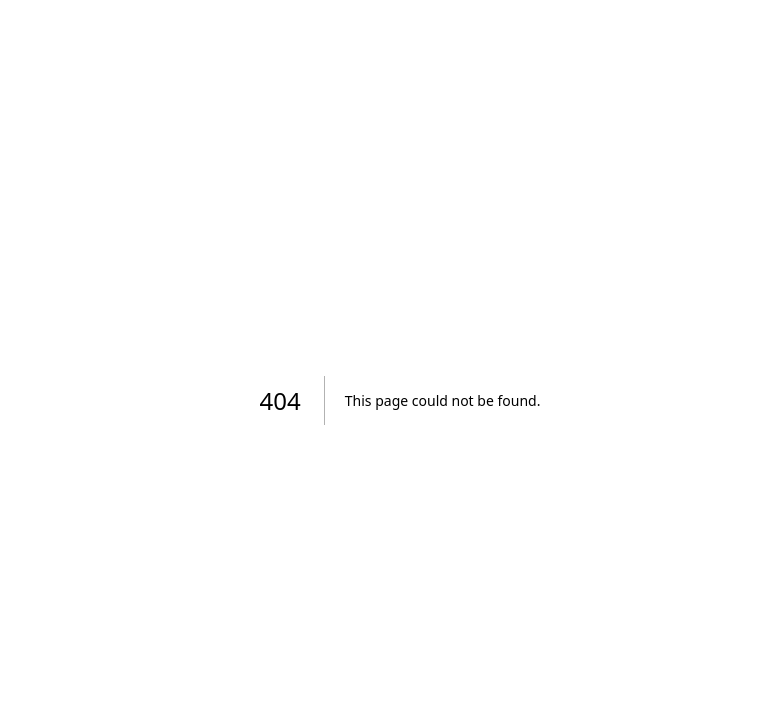
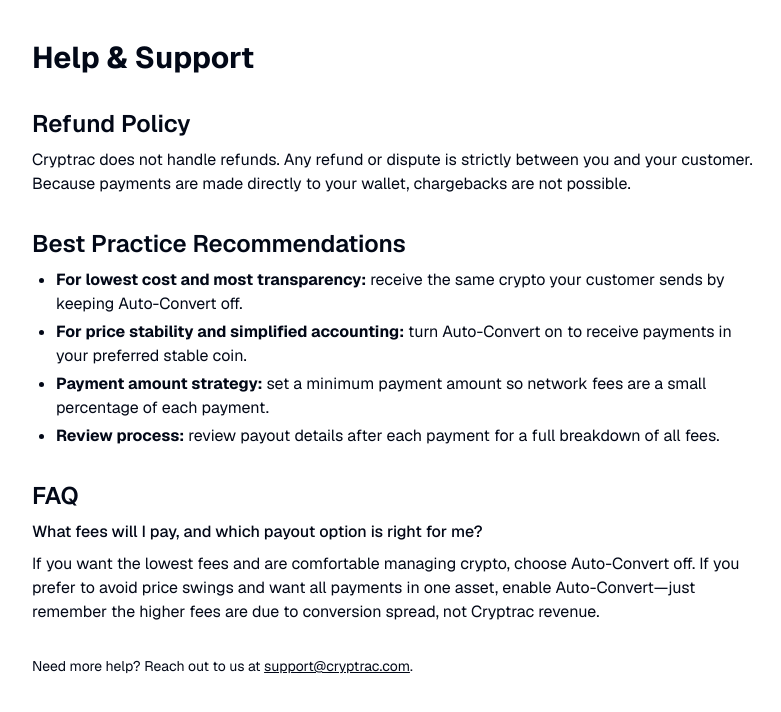
Before and after one commit to CryptracSolutions/cryptrac, a Next.js app: page /help in a window 1280 px wide. Before the commit this address had no page. Shown: the top 712 px of the page, without its empty margins (240-1021 px from the left). Built offline with nearby package versions, Linux system fonts and the light colour scheme.

Commit message:
Phase 6.5 Updates

```diff
--- a/app/components/fee-documentation.tsx
+++ b/app/components/fee-documentation.tsx
@@ -78,7 +78,7 @@ export function FeeDocumentation({
                     <Badge variant="outline" className="text-xs">0.5% - 1%</Badge>
                   </div>
                   <p className="text-xs text-gray-600">
-                    Processing fee. You choose if customer or merchant pays.
+                    Gateway fee. You choose whether the customer or merchant pays.
                   </p>
                 </div>
               )}
@@ -209,7 +209,7 @@ export function FeeDocumentation({
                   </CardHeader>
                   <CardContent className="space-y-3">
                     <p className="text-gray-700">
-                      Processing fee charged by the payment gateway for handling the transaction,
+                      Gateway fee charged by the payment gateway for handling the transaction,
                       managing risk, and forwarding funds to your wallet.
                     </p>
 
--- /dev/null
+++ b/app/help/page.tsx
@@ -0,0 +1,69 @@
+import Link from "next/link";
+import type { Metadata } from "next";
+
+export const metadata: Metadata = {
+  title: "Help & Support"
+};
+
+export default function HelpPage() {
+  return (
+    <div className="max-w-3xl mx-auto py-10 px-4 space-y-8">
+      <h1 className="text-3xl font-bold">Help &amp; Support</h1>
+
+      <section className="space-y-2">
+        <h2 className="text-2xl font-semibold">Refund Policy</h2>
+        <p>
+          Cryptrac does not handle refunds. Any refund or dispute is strictly
+          between you and your customer. Because payments are made directly
+          to your wallet, chargebacks are not possible.
+        </p>
+      </section>
+
+      <section className="space-y-2">
+        <h2 className="text-2xl font-semibold">Best Practice Recommendations</h2>
+        <ul className="list-disc pl-6 space-y-1">
+          <li>
+            <strong>For lowest cost and most transparency:</strong> receive the
+            same crypto your customer sends by keeping Auto-Convert off.
+          </li>
+          <li>
+            <strong>For price stability and simplified accounting:</strong> turn
+            Auto-Convert on to receive payments in your preferred stable coin.
+          </li>
+          <li>
+            <strong>Payment amount strategy:</strong> set a minimum payment
+            amount so network fees are a small percentage of each payment.
+          </li>
+          <li>
+            <strong>Review process:</strong> review payout details after each
+            payment for a full breakdown of all fees.
+          </li>
+        </ul>
+      </section>
+
+      <section className="space-y-2">
+        <h2 className="text-2xl font-semibold">FAQ</h2>
+        <p className="font-medium">
+          What fees will I pay, and which payout option is right for me?
+        </p>
+        <p>
+          If you want the lowest fees and are comfortable managing crypto,
+          choose Auto-Convert off. If you prefer to avoid price swings and want
+          all payments in one asset, enable Auto-Convert—just remember the higher
+          fees are due to conversion spread, not Cryptrac revenue.
+        </p>
+      </section>
+
+      <p className="text-sm text-muted-foreground">
+        Need more help? Reach out to us at{' '}
+        <Link
+          href="mailto:support@cryptrac.com"
+          className="text-primary underline"
+        >
+          support@cryptrac.com
+        </Link>
+        .
+      </p>
+    </div>
+  );
+}
--- a/app/merchant/onboarding/steps/payment-config-step.tsx
+++ b/app/merchant/onboarding/steps/payment-config-step.tsx
@@ -259,7 +259,7 @@ export default function PaymentConfigStep({ data, walletConfig, onComplete, onPr
             <Alert className="border-blue-200 bg-blue-50">
               <Info className="h-4 w-4 text-blue-600" />
               <AlertDescription className="text-blue-800">
-                <strong>Gateway Fee Responsibility:</strong> Choose who pays the gateway processing fees.
+                <strong>Gateway Fee Responsibility:</strong> Choose who pays the gateway fee.
                 This setting can be overridden for individual payment links.
               </AlertDescription>
             </Alert>
--- a/app/page.tsx
+++ b/app/page.tsx
@@ -65,7 +65,7 @@ export default function Home() {
   const faqItems = [
     {
       question: "What does Cryptrac cost?",
-      answer: "Cryptrac charges $19/month (or $199/year) for platform access. We don't take any transaction fees - you only pay gateway processing fees (0.5% for direct payments, 1% for auto-convert) which go to the payment processor, not to Cryptrac."
+      answer: "Cryptrac charges $19/month (or $199/year) for platform access. We don't take any transaction fees - you only pay gateway fees (0.5% for direct payments, 1% for auto-convert) which go to the payment processor, not to Cryptrac."
     },
     {
       question: "Are there any hidden fees?",
--- a/app/pay/[id]/page.tsx
+++ b/app/pay/[id]/page.tsx
@@ -1036,7 +1036,7 @@ export default function PaymentPage() {
 
                 {feeBreakdown.platformFee > 0 && (
                   <div className="flex justify-between text-sm">
-                    <span className="text-gray-600">Processing Fee ({paymentLink.fee_percentage}%):</span>
+                    <span className="text-gray-600">Gateway Fee ({(paymentLink.fee_percentage * 100).toLocaleString(undefined, { maximumFractionDigits: 3, minimumFractionDigits: 0 })}%):</span>
                     <span>${feeBreakdown.platformFee.toFixed(2)}</span>
                   </div>
                 )}
--- a/app/signup/page.tsx
+++ b/app/signup/page.tsx
@@ -4,7 +4,7 @@ import { useState } from 'react';
 import { useRouter } from 'next/navigation';
 import Link from 'next/link';
 import { toast } from 'react-hot-toast';
-import { Eye, EyeOff, Mail, Lock, Building } from 'lucide-react';
+import { Eye, EyeOff, Mail, Lock } from 'lucide-react';
 import { Button } from '@/app/components/ui/button';
 import { Input } from '@/app/components/ui/input';
 import { Card, CardContent, CardDescription, CardHeader, CardTitle } from '@/app/components/ui/card';
@@ -15,7 +15,6 @@ import { createClient } from '@/lib/supabase-browser';
 export default function Signup() {
   const [email, setEmail] = useState('');
   const [password, setPassword] = useState('');
-  const [businessName, setBusinessName] = useState('');
   const [showPassword, setShowPassword] = useState(false);
   const [loading, setLoading] = useState(false);
   const router = useRouter();
@@ -25,7 +24,7 @@ export default function Signup() {
     e.preventDefault();
     setLoading(true);
 
-    if (!email || !password || !businessName) {
+    if (!email || !password) {
       toast.error('Please fill in all fields');
       setLoading(false);
       return;
@@ -58,7 +57,6 @@ export default function Signup() {
         options: {
           data: {
             role: 'merchant',
-            business_name: businessName,
             country: country,
             trial_end: trialEnd.toISOString(),
             onboarded: false,
@@ -120,17 +118,6 @@ export default function Signup() {
           </CardHeader>
           <CardContent>
             <form onSubmit={handleSignup} className="space-y-4">
-              <Input
-                type="text"
-                value={businessName}
-                onChange={(e) => setBusinessName(e.target.value)}
-                placeholder="Enter your business name"
-                label="Business Name"
-                leftIcon={<Building className="h-4 w-4" />}
-                disabled={loading}
-                required
-              />
-
               <Input
                 type="email"
                 value={email}
```
Also changed, not shown: 1 other file (tests, documents, lock files or other folders).
